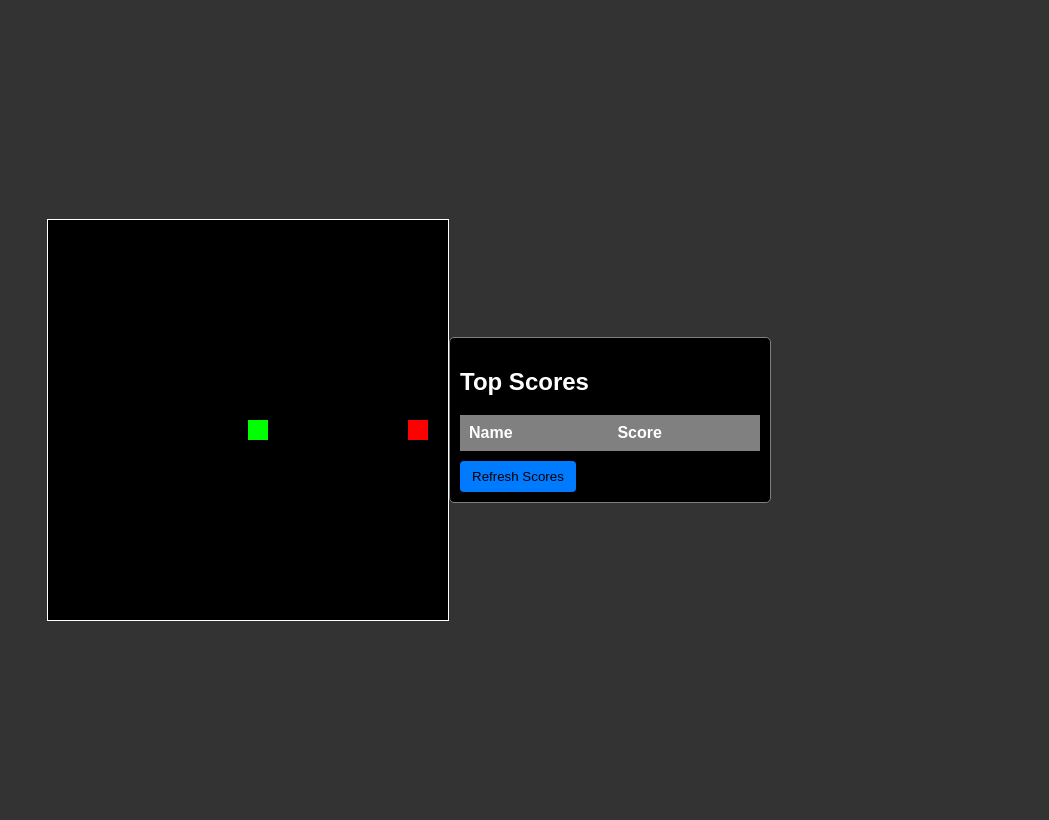
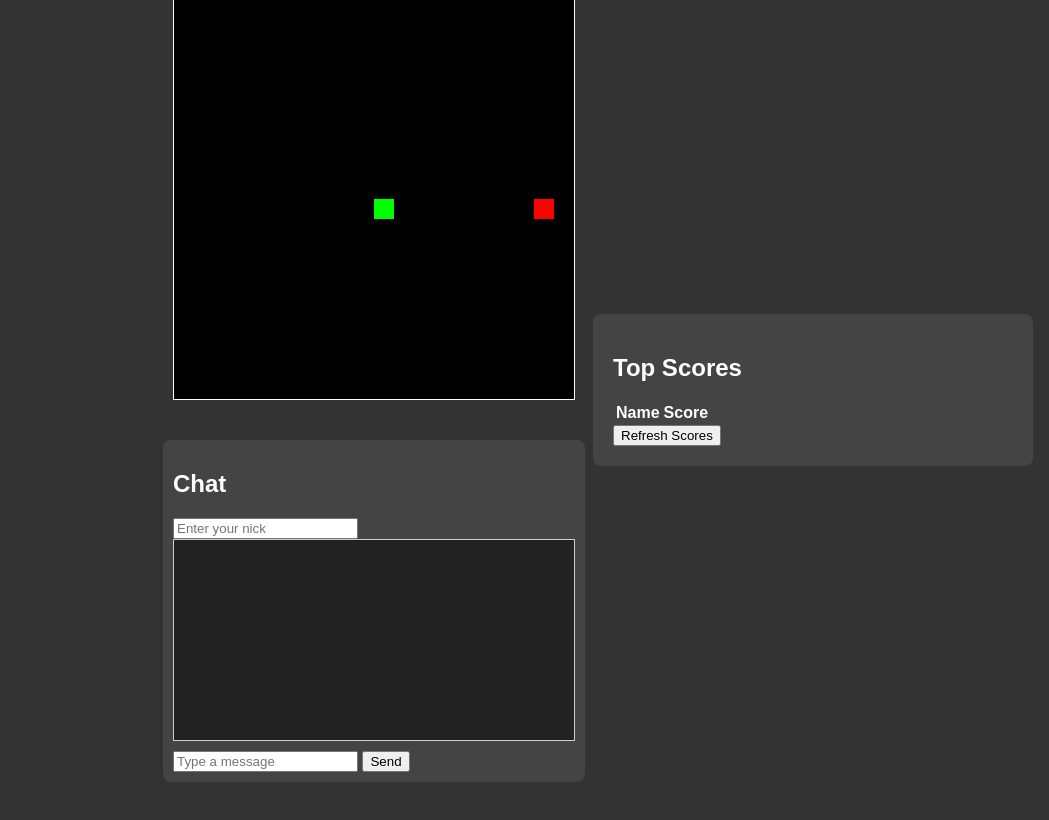
Before and after one commit to K3ster/Snake_Web, a website: page public/index.html in a window 1280 px wide. Shown: the whole page, without its empty margins (231-1280 px from the left). Drawn offline with nearby package versions, Linux system fonts and the light colour scheme; no server answers.

Commit message:
Dodanie chatu na żywo

```diff
--- a/package.json
+++ b/package.json
@@ -13,6 +13,7 @@
   "dependencies": {
     "body-parser": "^1.20.3",
     "express": "^4.21.2",
+    "socket.io": "^4.8.1",
     "sqlite3": "^5.1.7"
   }
 }
--- a/public/index.html
+++ b/public/index.html
@@ -8,7 +8,7 @@
         <style>
             body {
                 display: flex;
-            justify-content: center;
+
                 align-items: center;
                 height: 100vh;
                 margin: 0;
@@ -16,9 +16,39 @@
                 background-color: #333;
                 color: #fff;
             }
+            .container {
+                display: flex;
+                align-items: center;
+                flex-direction: column;
+                justify-content: space-between;
+                align-items: flex-start;
+                width: 100%;
+                max-width: 400px;
+                margin-left: 30%;
+            }
+            .game-container {
+                display: flex;
+                flex-direction: column;
+                align-items: center;
+                flex: 2;
+            }
             canvas {
                 border: 1px solid #fff;
                 background-color: #000;
+                margin-bottom: 20px;
+            }
+            .scores {
+                flex: 1;
+                padding: 20px;
+                background-color: #444;
+                border-radius: 8px;
+            }
+            .chat {
+                width: 100%;
+                margin-top: 20px;
+                padding: 10px;
+                background-color: #444;
+                border-radius: 8px;
             }
             .overlay {
                 position: fixed;
@@ -27,25 +57,23 @@
                 width: 100%;
                 height: 100%;
                 background: rgba(0, 0, 0, 0.8);
-            display: flex;
+                display: none;
                 justify-content: center;
                 align-items: center;
                 flex-direction: column;
-            display: none;
             }
-        .overlay input {
-            margin: 10px;
-            padding: 10px;
-            font-size: 16px;
-        }
-        .overlay button {
-            padding: 10px 20px;
-            font-size: 16px;
-            cursor: pointer;
+            .scores {
+                display: flex;
+                flex-direction: column;
+                align-items: start;
+                width: 100%;
+                max-width: 400px;
             }
         </style>
     </head>
     <body>
+        <div class="container">
+            <div class="game-container">
                 <canvas id="game" width="400" height="400"></canvas>
                 <div class="overlay" id="gameOverOverlay">
                     <h1>Game Over</h1>
@@ -53,7 +81,14 @@
                     <input type="text" id="playerName" placeholder="Enter your name">
                     <button onclick="saveScore()">Save</button>
                 </div>
-
+                <div class="chat">
+                    <h2>Chat</h2>
+                    <input type="text" id="nick" placeholder="Enter your nick">
+                    <div id="messages"></div>
+                    <input type="text" id="chatInput" placeholder="Type a message">
+                    <button id="sendButton">Send</button>
+                </div>
+            </div>
     <script>
         const canvas = document.getElementById('game');
         const ctx = canvas.getContext('2d');
@@ -149,7 +184,7 @@
 
         const gameInterval = setInterval(gameLoop, 100);
     </script>
-
+</div>
 <div class="scores">
     <h2>Top Scores</h2>
     <table id="scoresTable">
@@ -165,6 +200,7 @@
     </table>
     <button onclick="refreshScores()">Refresh Scores</button>
 </div>
+
 <script>
     async function refreshScores() {
         try {
@@ -188,5 +224,55 @@
     refreshScores();
 </script>
 
+
+<script src="/socket.io/socket.io.js"></script>
+<script>
+    const socket = io();
+
+    // Chat logic
+    const messagesDiv = document.getElementById('messages');
+    const chatInput = document.getElementById('chatInput');
+    const sendButton = document.getElementById('sendButton');
+    const nickInput = document.getElementById('nick');
+
+    // Send a message
+    sendButton.addEventListener('click', () => {
+        const message = chatInput.value;
+        const nick = nickInput.value || 'Anonymous';
+        if (message) {
+            socket.emit('chat message', { nick, message });
+            chatInput.value = '';
+        }
+    });
+
+    // Receive a message
+    socket.on('chat message', ({ nick, message }) => {
+        const msgElement = document.createElement('p');
+        msgElement.textContent = `${nick}: ${message}`;
+        messagesDiv.appendChild(msgElement);
+    });
+
+    // Scores functionality
+    async function refreshScores() {
+        try {
+            const response = await fetch('/scores');
+            const scores = await response.json();
+
+            const tableBody = document.getElementById('scoresTable').querySelector('tbody');
+            tableBody.innerHTML = '';
+
+            scores.forEach(score => {
+                const row = document.createElement('tr');
+                row.innerHTML = `<td>${score.name}</td><td>${score.score}</td>`;
+                tableBody.appendChild(row);
+            });
+        } catch (error) {
+            console.error('Error fetching scores:', error);
+        }
+    }
+
+    // Load scores on page load
+    refreshScores();
+    </script>
 </body>
 </html>
--- a/public/styles.css
+++ b/public/styles.css
@@ -1,58 +1,47 @@
-/* Ogólny styl dla całej strony */
+/* Dodaj to na początku pliku */
 body {
+    margin: 0;
     font-family: Arial, sans-serif;
-    display: flex;
-    justify-content: space-between;
-    padding: 20px;
-    background-color: #f9f9f9;
-    margin: 0;
+    background-color: #333;
+    color: #fff;
 }
 
-/* Styl dla sekcji gry */
-.game {
-    flex: 2;
-    margin-right: 20px;
+.container {
+    display: flex;
+    flex-direction: column;
+    align-items: center;
+    width: 100%;
+    max-width: 600px;
+    padding: 20px;
 }
 
-/* Styl dla sekcji wyników */
-.scores {
-    flex: 1;
-    border: 1px solid gray;
-    padding: 10px;
-    border-radius: 5px;
-    max-width: 300px;
-    background-color: black;
+canvas {
+    border: 1px solid #fff;
+    background-color: #000;
+    margin-bottom: 20px;
 }
 
-/* Styl tabeli */
-table {
+.scores, .chat {
     width: 100%;
-    border-collapse: collapse;
-    margin-top: 10px;
+    margin-bottom: 20px;
+    padding: 10px;
+    background-color: #444;
+    border-radius: 5px;
 }
 
-th, td {
-    border: 1px solid gray;
-    padding: 8px;
-    text-align: left;
+#messages {
+    list-style-type: none;
+    padding: 0;
+    height: 200px;
+    overflow-y: scroll;
+    border: 1px solid #ccc;
+    margin-bottom: 10px;
+    background-color: #222;
 }
 
-th {
-    background-color: grey;
-    font-weight: bold;
+#messages p {
+    padding: 5px;
+    margin: 0;
+    border-bottom: 1px solid #333;
+    color: #ddd;
 }
-
-/* Styl przycisku */
-button {
-    margin-top: 10px;
-    padding: 8px 12px;
-    background-color: #007bff;
-    color: black;
-    border: none;
-    border-radius: 4px;
-    cursor: pointer;
-}
-
-button:hover {
-    background-color: #0056b3;
-}
```
Also changed, not shown: server.js (+25 -3 lines), 2 other files. Lines whose indentation alone changed are shown as unchanged.
